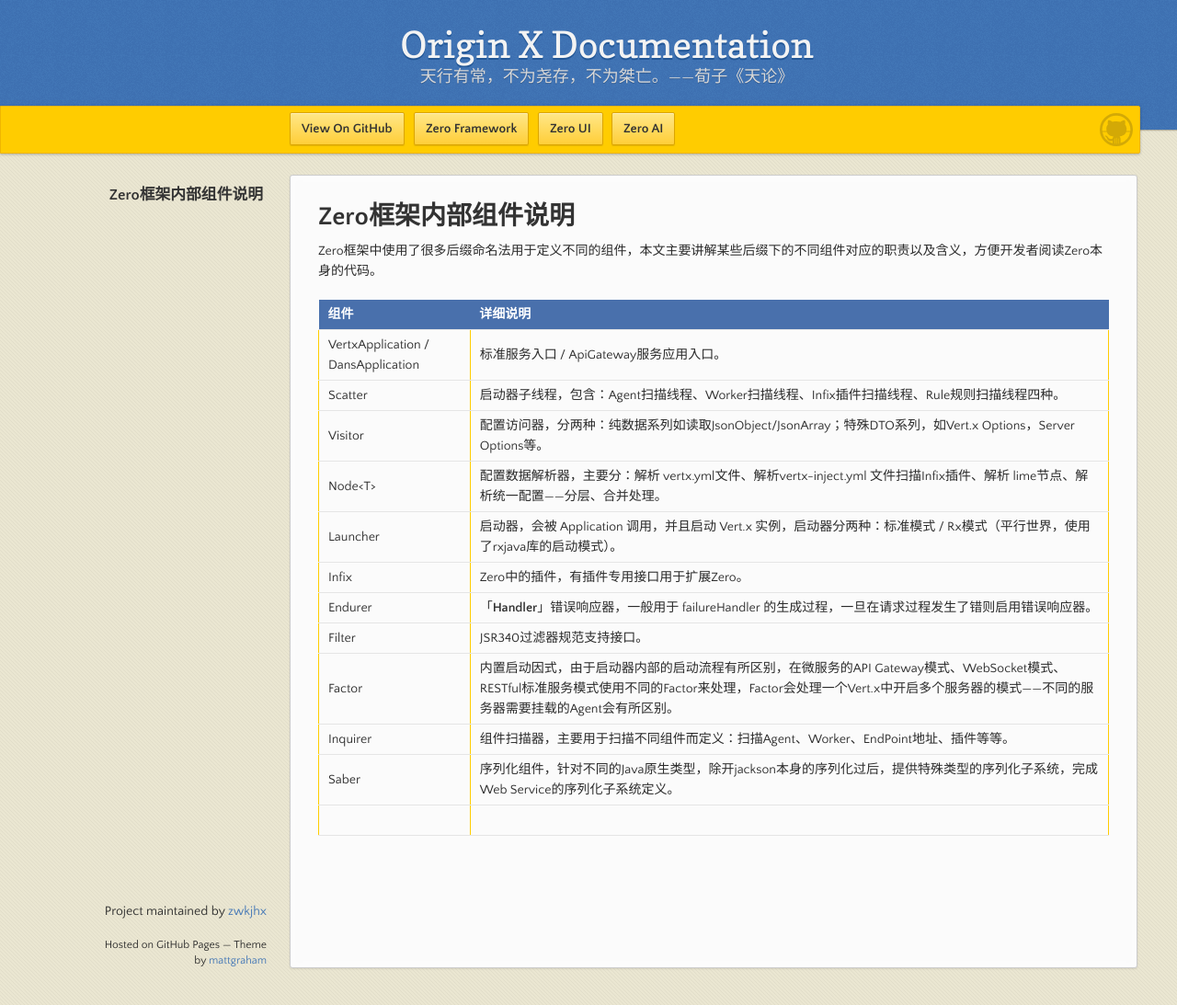
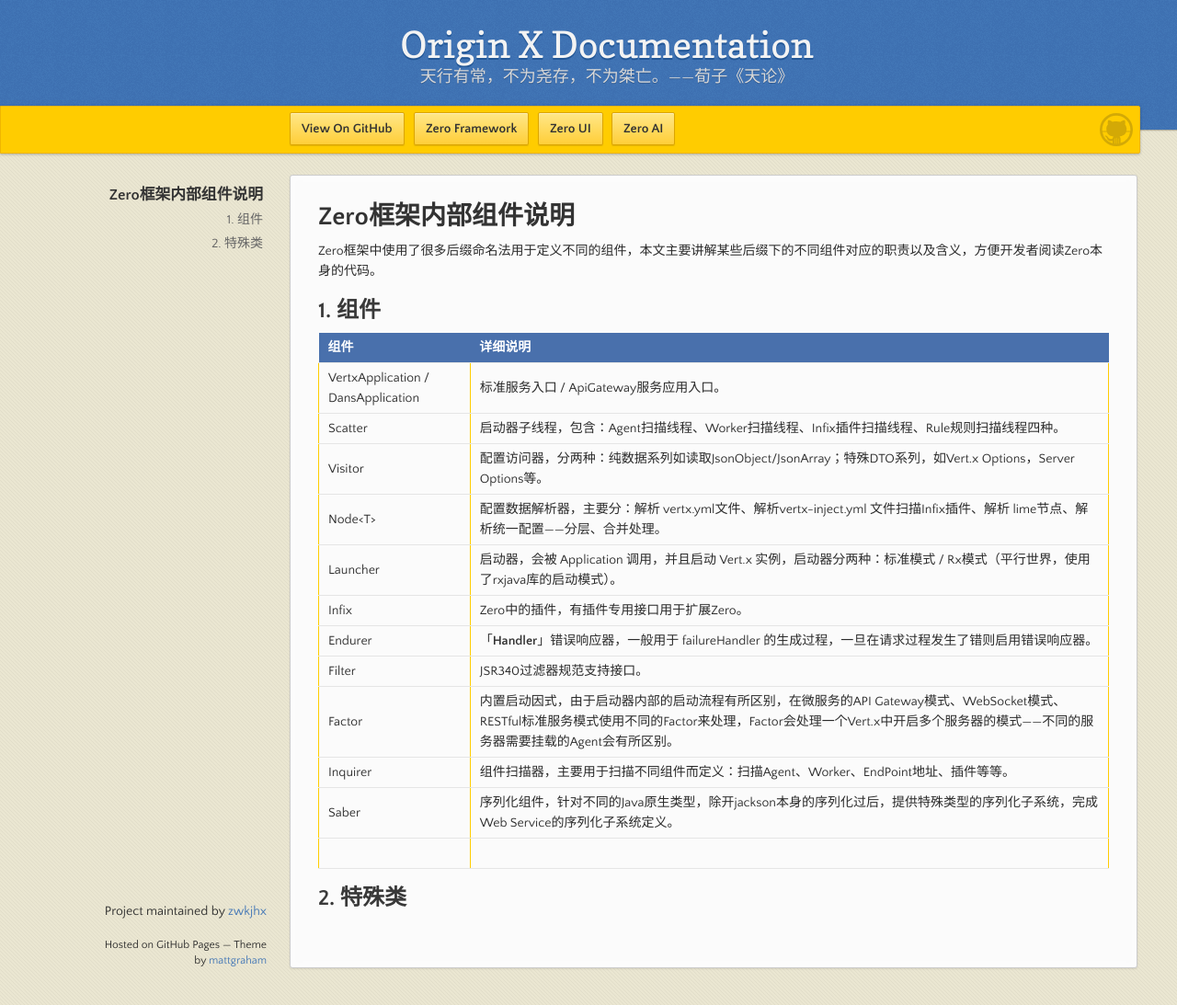
Before and after one commit to zwkjhx/ox-doc, a Jekyll site: the page built from specification/1-zerogui-fan/spc-004-zeronei-bu-zu-jian-shuo-ming.md, in a window 1280 px wide and 1093 px high. Shown: the whole window at 92% size. Built offline with Jekyll 4.4.1, drawn with Linux system fonts in a browser that asks for light colours; our own code applies the rules of GitHub Pages for plain Markdown files.

Commit message:
Updates specification/1-zerogui-fan/spc-004-zeronei-bu-zu-jian-shuo-ming.md
Auto commit by GitBook Editor

```diff
--- a/specification/1-zerogui-fan/spc-004-zeronei-bu-zu-jian-shuo-ming.md
+++ b/specification/1-zerogui-fan/spc-004-zeronei-bu-zu-jian-shuo-ming.md
@@ -1,6 +1,8 @@
 # Zero框架内部组件说明
 
 Zero框架中使用了很多后缀命名法用于定义不同的组件，本文主要讲解某些后缀下的不同组件对应的职责以及含义，方便开发者阅读Zero本身的代码。
+
+## 1. 组件
 
 | 组件 | 详细说明 |
 | :--- | :--- |
@@ -16,3 +18,5 @@
 | Inquirer | 组件扫描器，主要用于扫描不同组件而定义：扫描Agent、Worker、EndPoint地址、插件等等。 |
 | Saber | 序列化组件，针对不同的Java原生类型，除开jackson本身的序列化过后，提供特殊类型的序列化子系统，完成Web Service的序列化子系统定义。 |
 |  |  |
+
+## 2. 特殊类
```
